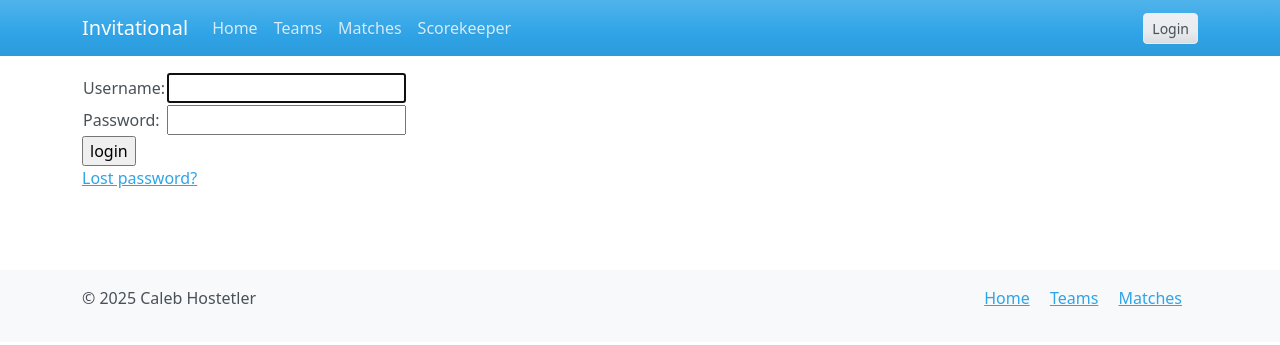
After one commit to chostetler/tourneyman, a Django app: page /accounts/login/ in a window 1280 px wide. The commit adds this page. Shown: the top 345 px of the page. Run offline with Django 5.2, Linux system fonts and the light colour scheme; some libraries are stand-ins or nearby versions.

Commit message:
Add logging in and out

```diff
--- a/matches/templates/navbar.html
+++ b/matches/templates/navbar.html
@@ -7,9 +7,7 @@
     <div class="collapse navbar-collapse" id="navbarColor01">
       <ul class="navbar-nav me-auto">
         <li class="nav-item">
-          <a class="nav-link active" href="{% url 'home' %}">Home
-            <span class="visually-hidden">(current)</span>
-          </a>
+          <a class="nav-link" href="{% url 'home' %}">Home</a>
         </li>
         <li class="nav-item">
             <a class="nav-link" href="{% url 'teams_list' %}">Teams</a>
@@ -22,10 +20,20 @@
         </li>
 
       </ul>
-      <form class="d-flex">
-        <input class="form-control me-sm-2" type="search" placeholder="Search">
-        <button class="btn btn-secondary my-2 my-sm-0" type="submit">Search</button>
-      </form>
+      {% if user.is_authenticated %}
+      <div class="d-flex align-items-center navbar-text">
+          Hello, {{ user.username }}!
+          <span class="mx-2">|</span>
+          <form method="post" action="{% url 'logout' %}" class="d-inline">
+              {% csrf_token %}
+              <button type="submit" class="btn btn-secondary border-0">
+                  Logout
+              </button>
+          </form>
+      </div>
+      {% else %}
+      <a class="btn btn-secondary btn-sm ms-2" href="{% url 'login' %}">Login</a>
+      {% endif %}
     </div>
   </div>
 </nav>
--- /dev/null
+++ b/matches/templates/registration/login.html
@@ -0,0 +1,40 @@
+{% extends "base.html" %}
+
+{% block content %}
+
+{% if form.errors %}
+<div class="alert alert-danger alert-dismissible fade show" role="alert">
+Your username and password didn't match. Please try again.
+</div>
+{% endif %}
+
+{% if next %}
+    {% if user.is_authenticated %}
+    <p>Your account doesn't have access to this page. To proceed,
+    please login with an account that has access.</p>
+    {% else %}
+    <p>Please login to see this page.</p>
+    {% endif %}
+{% endif %}
+
+<form method="post" action="{% url 'login' %}">
+{% csrf_token %}
+<table>
+<tr>
+    <td>{{ form.username.label_tag }}</td>
+    <td>{{ form.username }}</td>
+</tr>
+<tr>
+    <td>{{ form.password.label_tag }}</td>
+    <td>{{ form.password }}</td>
+</tr>
+</table>
+
+<input type="submit" value="login">
+<input type="hidden" name="next" value="{{ next }}">
+</form>
+
+{# Assumes you set up the password_reset view in your URLconf #}
+<p><a href="{% url 'password_reset' %}">Lost password?</a></p>
+
+{% endblock %}
--- a/matches/urls.py
+++ b/matches/urls.py
@@ -1,4 +1,4 @@
-from django.urls import path
+from django.urls import path, include
 from . import views
 from .views import TeamCreateView, RoomCreateView, MatchCreateView
 
@@ -12,7 +12,11 @@ urlpatterns = [
     path('rooms/', views.rooms_list, name='rooms_list'),
     path('matches/<int:match_id>/', views.match_detail, name='match_detail'),
     path('matches/', views.matches_list, name='matches_list'),
-    path('scorekeeper', views.scorekeeper, name='scorekeeper'),
+    path('scorekeeper/', views.scorekeeper, name='scorekeeper'),
+
+    # Import Django authentication views
+    path('accounts/', include("django.contrib.auth.urls")),
+    path('accounts/profile/', views.profile_view, name='profile_view'),
 
     # Data creation forms
     path('teams/add/', TeamCreateView.as_view(), name='team_create'),
--- a/quiztournament/settings.py
+++ b/quiztournament/settings.py
@@ -128,3 +128,5 @@ DEFAULT_AUTO_FIELD = 'django.db.models.BigAutoField'
 
 MEDIA_URL = "/media/"
 MEDIA_ROOT = BASE_DIR / "media"
+
+LOGOUT_REDIRECT_URL = "home"
```
Also changed, not shown: matches/registration/login.html (deleted, +0 -12 lines), matches/templates/registration/logged_out.html (added, +8 -0 lines), matches/views.py (+16 -1 lines).
